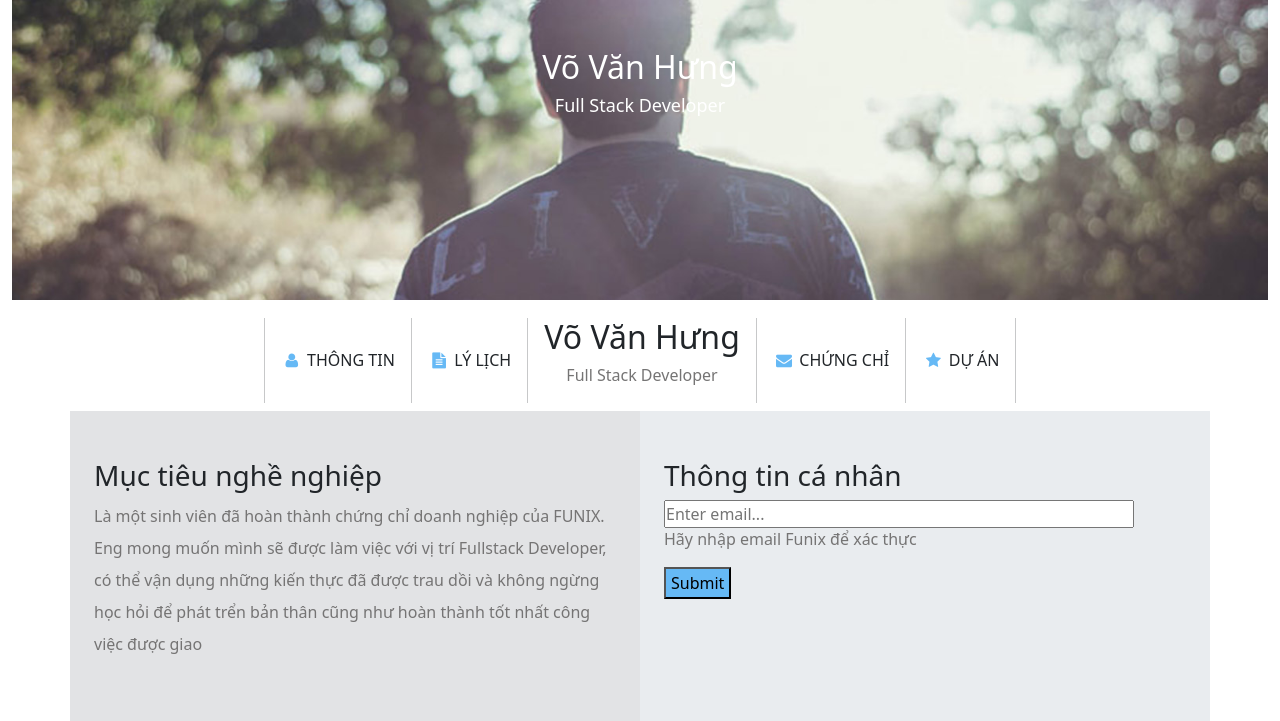
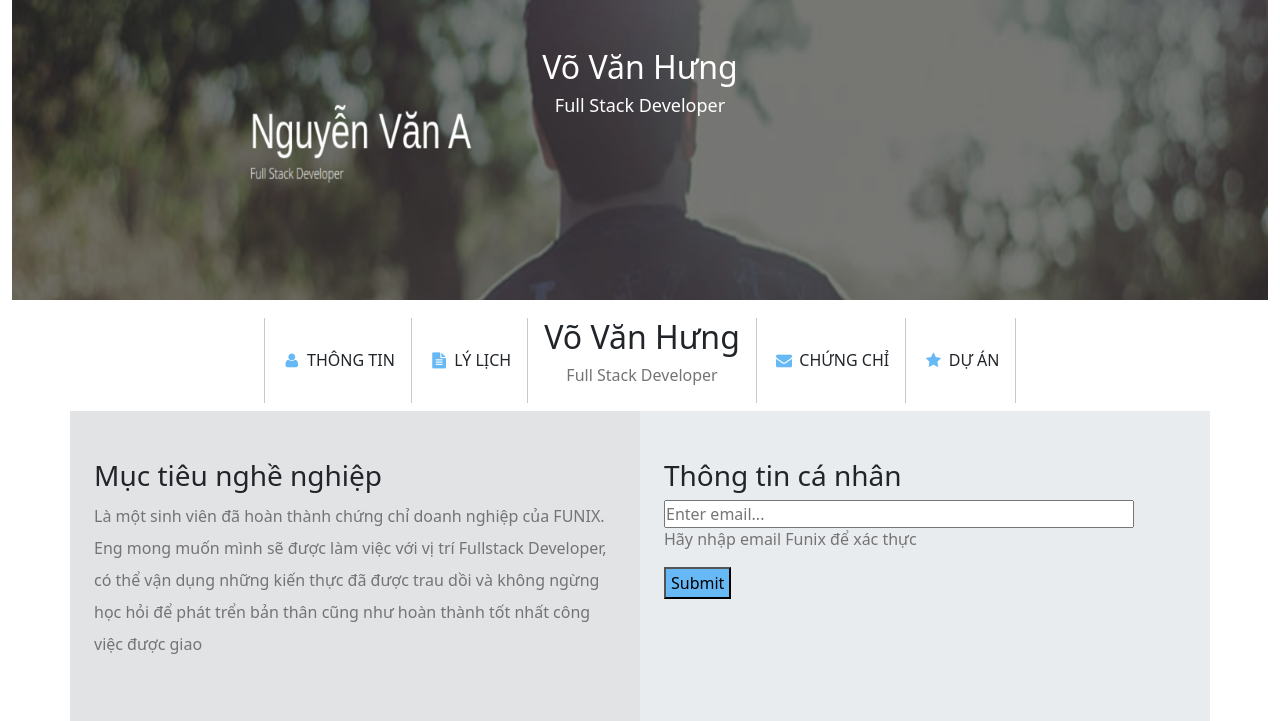
Before and after one commit to Vvhung120683/Assignment03, a plain HTML site: page index.html in a window 1280 px wide. Shown: the top 721 px of the page. Drawn offline with nearby package versions, Linux system fonts and the light colour scheme.

Commit message:
Update index.html

```diff
--- a/index.html
+++ b/index.html
@@ -17,7 +17,7 @@
   <body>
     <header class="container-fluid">
       <div class="cv-header">
-        <img src="/images/banner.jpg"/>
+        <img src="images/project_1.png" alt="" />
         <div class="name">
           <h2>Võ Văn Hưng</h2>
           <p>Full Stack Developer</p>
```
